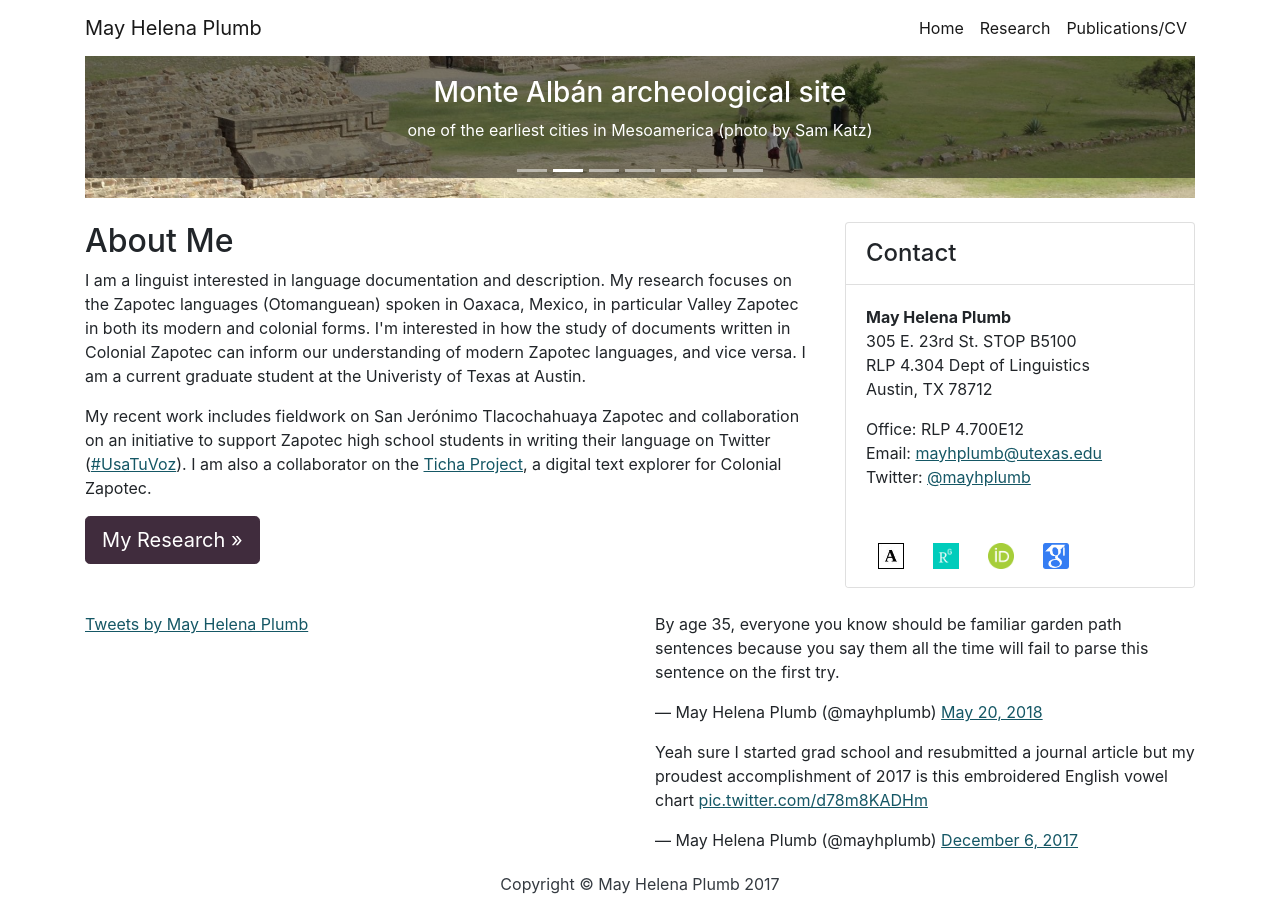
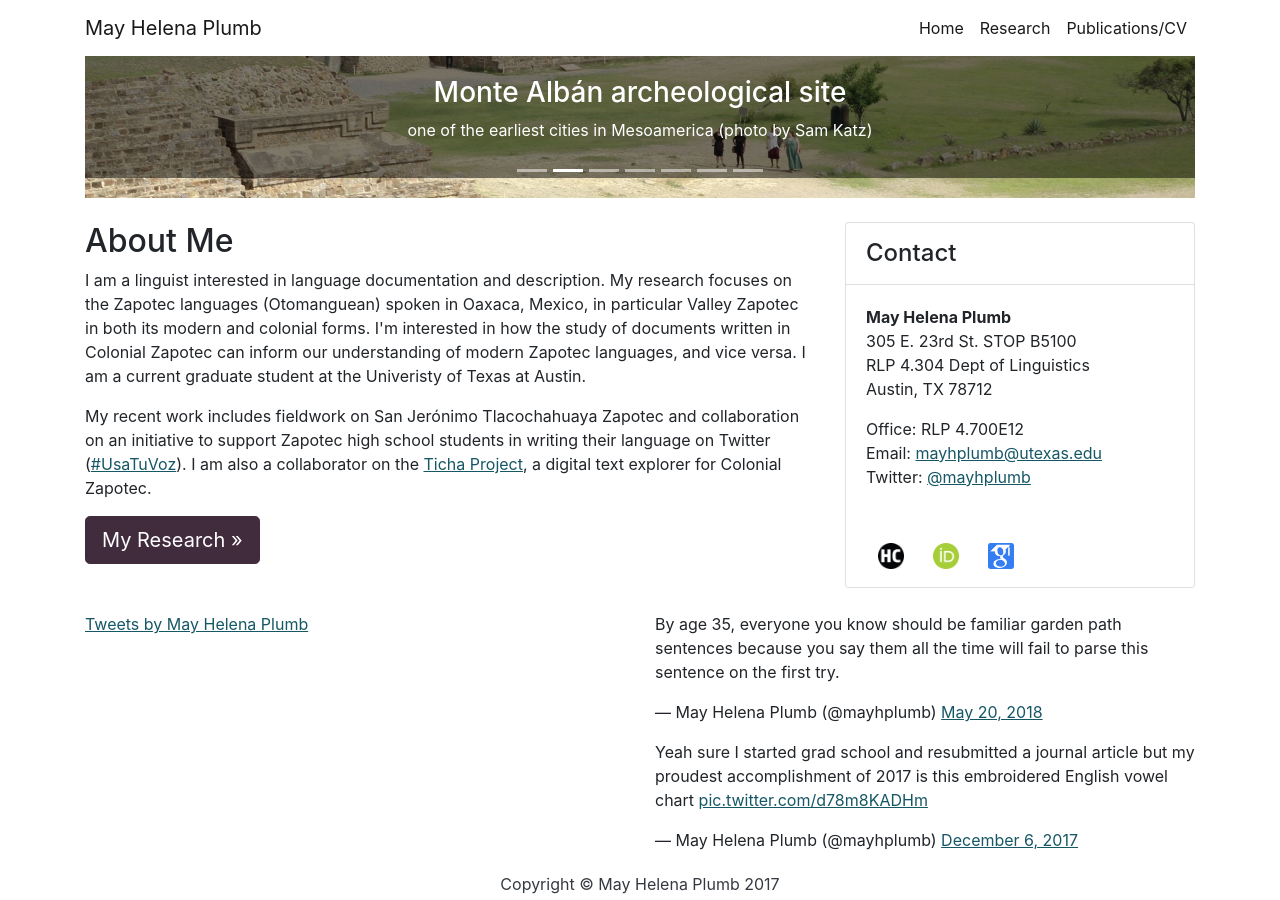
Before and after one commit to mayhplumb/mayhplumb-website, a Jekyll site: the page built from index.html, in a window 1280 px wide and 900 px high, scrolled down 308 px. Built offline with Jekyll 4.4.1, drawn with Linux system fonts in a browser that asks for light colours; comment, search, counter and statistics services are not loaded.

Commit message:
humanities commons

```diff
--- a/index.html
+++ b/index.html
@@ -130,9 +130,9 @@ title: Home
           </address>
                        </div>
             <div class="card-footer contactimages">
-           <a target="_blank" href="https://independent.academia.edu/MayHelenaPlumb"><img src="img/academia.jpg" alt="Click to go to my Academia.edu profile" title="Find me on Academia.edu"></a>
 
-<a target="_blank"  href="https://www.researchgate.net/profile/May_Plumb"><img src="img/researchgate.jpg" alt="Click to go to my ResearchGate profile" title="Find me on ResearchGate"></a>
+<a target="_blank"  href="https://hcommons.org/members/mayhplumb/"><img src="img/humcom.jpg" alt="Click to go to my Humanities Commons profile" title="Find me at Humanities Commons"></a>
+
 
 <a target="_blank"  href="http://orcid.org/0000-0001-5178-080X"><img src="img/orcid.png" alt="Click to go to my ORCID Record" title="Find me on ORCID"></a>
 
```
Also changed, not shown: img/academia.jpg (deleted), img/humcom.jpg (added), img/research-community.jpg (deleted), img/researchgate.jpg (deleted), img/twitter.jpg (deleted), 2 other files.
